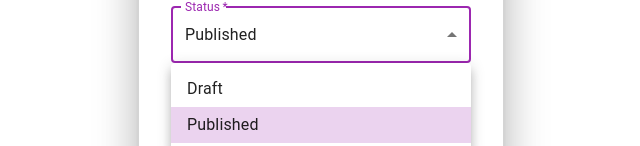
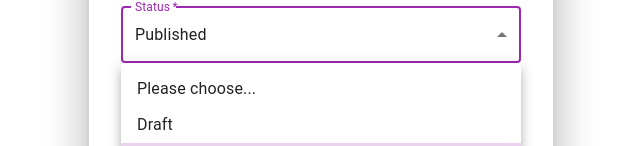
Before and after one commit to Night-Birdss/FullStack_Blog-App, a React (Create React App) app: page /newBlog in a window 1280 px wide. Both pictures are taken after a click on the element "Published". Shown: the part 327-473 px from the top of the page, without its empty margins (319-959 px from the left). Built offline with nearby package versions, Linux system fonts and the light colour scheme; no server answers.

Commit message:
please choose added

```diff
--- a/src/hooks/useBlogCalls.jsx
+++ b/src/hooks/useBlogCalls.jsx
@@ -6,10 +6,13 @@ import { useNavigate } from "react-router-dom";
 
 const useBlogCalls = () => {
   const { token } = useSelector((state) => state.auth);
-
   const dispatch = useDispatch();
   const navigate = useNavigate();
   const getBlogs = async () => {
+    if (!token) {
+      console.error("Token is missing. Unable to fetch blogs.");
+      return;
+    }
     try {
       const { data } = await axios(`${process.env.REACT_APP_BASE_URL}blogs/`, {
         headers: { Authorization: `Token ${token}` },
@@ -32,9 +35,11 @@ const useBlogCalls = () => {
       console.log(error);
     }
   };
-  const postBlog = async (path,data) => {
+  const postBlog = async (data) => {
     try {
-      await axios.post(path, data);
+      await axios.post(`${process.env.REACT_APP_BASE_URL}blogs/`, data,{
+        headers: { Authorization: `Token ${token}` },
+      });
       // toastSuccessNotify(`Veri ekleme başarılı.`)
       getBlogs()
     } catch (error) {
--- a/src/pages/NewBlog.jsx
+++ b/src/pages/NewBlog.jsx
@@ -1,5 +1,13 @@
 import React, { useEffect, useState } from "react";
-import { Box, TextField, Button, FormControl, InputLabel, Select, MenuItem } from "@mui/material";
+import {
+  Box,
+  TextField,
+  Button,
+  FormControl,
+  InputLabel,
+  Select,
+  MenuItem,
+} from "@mui/material";
 import useBlogCalls from "../hooks/useBlogCalls";
 import { useSelector } from "react-redux";
 
@@ -12,23 +20,26 @@ const NewBlog = () => {
     content: "",
     image: "",
     isPublish: true,
-  }
-  const [data, setData] = useState(initialState)
+  };
+  const [data, setData] = useState(initialState);
   const categories = useSelector((state) => state.blog.categories);
   console.log(categories);
   useEffect(() => {
     getCategories();
   }, []);
   const handleChange = (e) => {
-    const { name, value } = e.target
-    setData({ ...data, [name]: value });
-  }
+    const { name, value } = e.target;
+    setData({
+      ...data,
+      [name]: name === "isPublish" ? value === "Published" : value,
+    });
+  };
   const handleSubmit = (e) => {
     e.preventDefault();
-    if(data?.isPublish){
-      postBlog("/", data)
-    }else{
-      postBlog("/my-blogs", data)
+    if (data?.isPublish) {
+      postBlog("/", data);
+    } else {
+      postBlog("/my-blogs", data);
     }
     console.log("Form submitted");
   };
@@ -42,7 +53,7 @@ const NewBlog = () => {
           top: "40%",
           left: "50%",
           transform: "translate(-50%, -50%)",
-          width: 300,
+          width: { xs: 280, md: 400 }, // Adjusts width for smaller and larger screens
           backgroundColor: "background.paper",
           border: "0 solid #000",
           boxShadow: 24,
@@ -73,8 +84,8 @@ const NewBlog = () => {
             onChange={handleChange}
             required
           />
-          <FormControl >
-            <InputLabel variant="outlined" id="category-select-label" required >
+          <FormControl>
+            <InputLabel variant="outlined" id="category-select-label" required>
               Category
             </InputLabel>
             <Select
@@ -85,15 +96,16 @@ const NewBlog = () => {
               value={data?.categoryId}
               onChange={handleChange}
             >
+              <MenuItem>Please choose...</MenuItem>
               {categories?.map((category) => (
-                <MenuItem key={category._id} value={category.name}>
+                <MenuItem key={category._id} value={category._id}>
                   {category.name}
                 </MenuItem>
               ))}
             </Select>
           </FormControl>
           <FormControl>
-            <InputLabel variant="outlined" id="product-select-label" required >
+            <InputLabel variant="outlined" id="product-select-label" required>
               Status
             </InputLabel>
             <Select
@@ -104,6 +116,7 @@ const NewBlog = () => {
               onChange={handleChange}
               value={data.isPublish ? "Published" : "Draft"}
             >
+              <MenuItem value="Draft">Please choose...</MenuItem>
               <MenuItem value="Draft">Draft</MenuItem>
               <MenuItem value="Published">Published</MenuItem>
             </Select>
```
